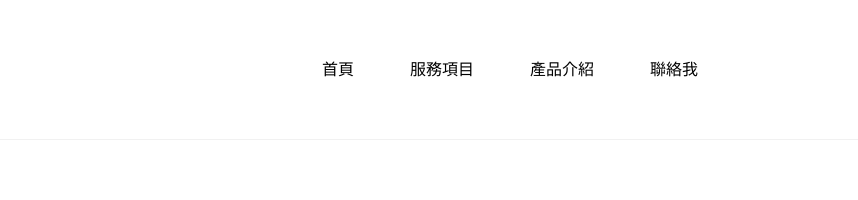
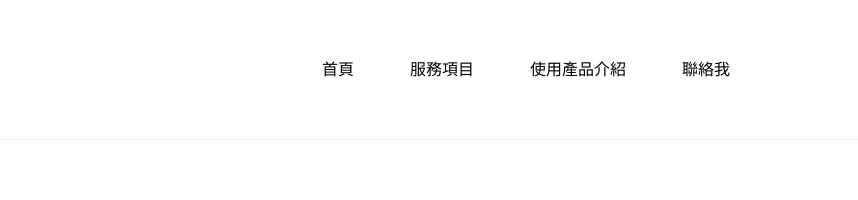
Before and after one commit to LeorZHOU/MUJI-PET-SPA, a plain HTML site: page index.html in a window 1280 px wide. Shown: the top 200 px of the page, 196-1054 px from the left. Drawn offline with Linux system fonts and the light colour scheme.

Commit message:
改成使用產品介紹

```diff
--- a/index.html
+++ b/index.html
@@ -24,7 +24,7 @@
             <ul class="menu">
               <li class="menu-list"><a href="#">首頁</a></li>
               <li class="menu-list"><a href="./h1.html">服務項目</a></li>
-              <li class="menu-list"><a href="./project.html">產品介紹</a></li>
+              <li class="menu-list"><a href="./project.html">使用產品介紹</a></li>
               <li class="menu-list"><a href="#">聯絡我</a></li>
             </ul>
         </div>
```
